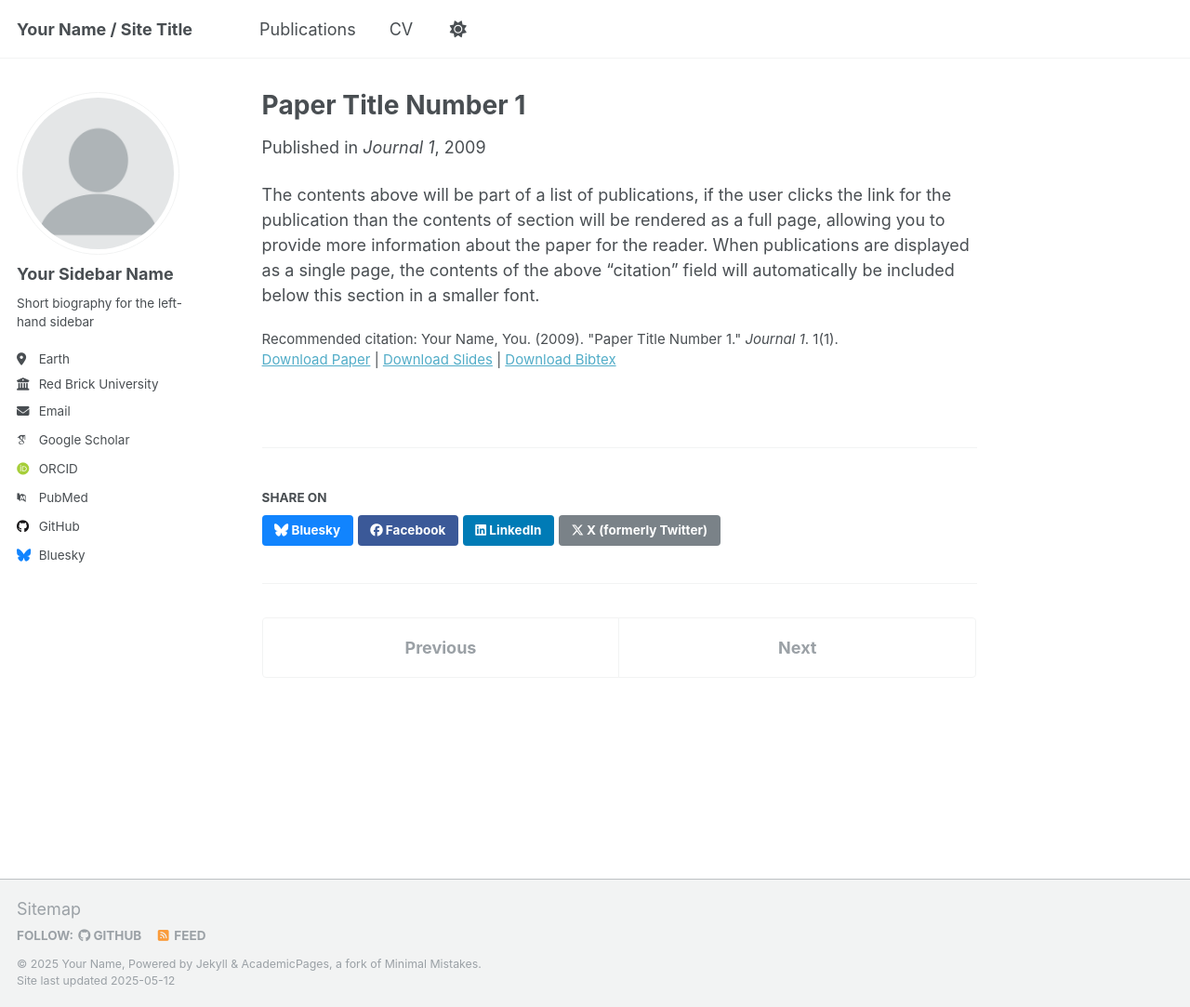
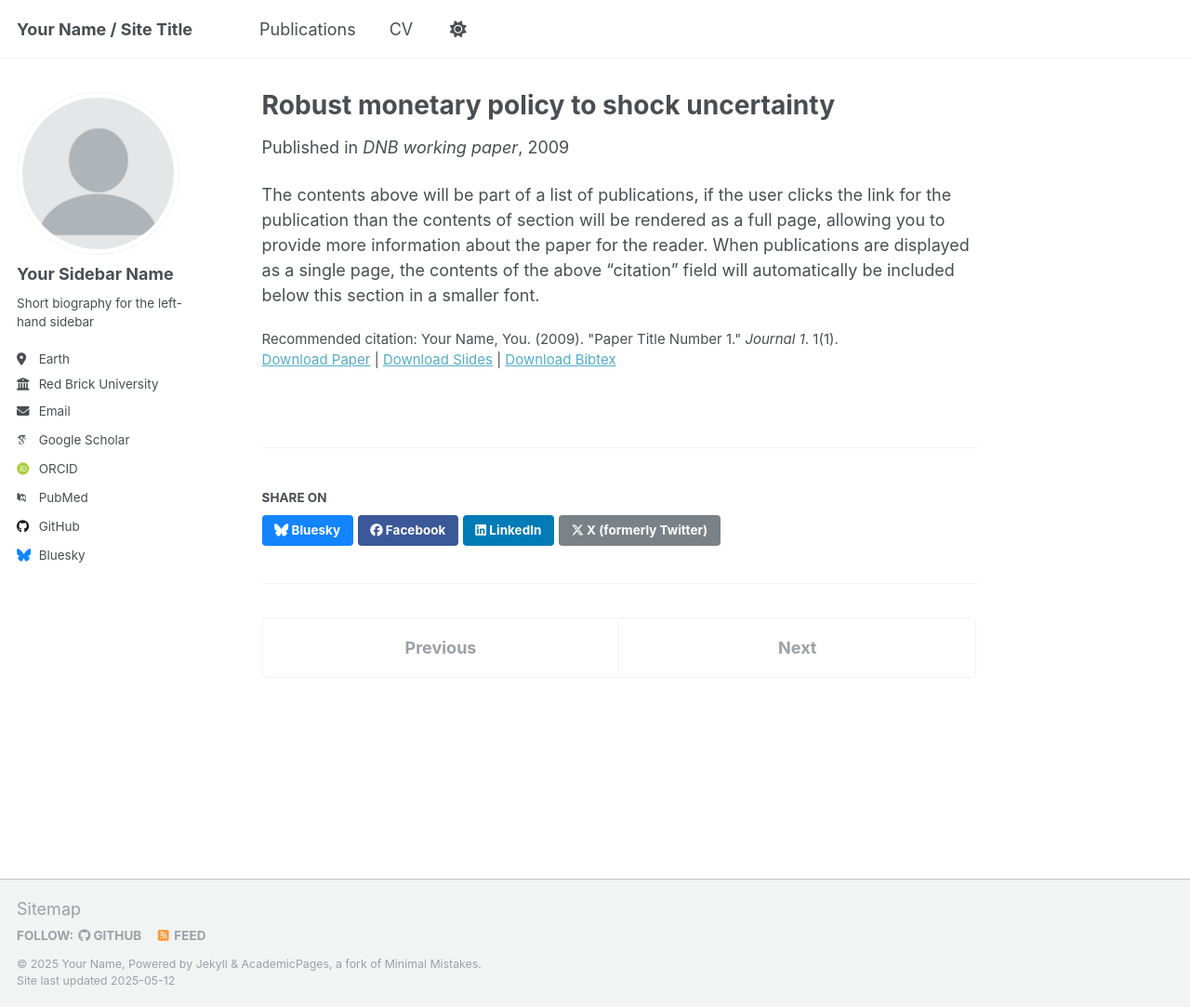
Before and after one commit to MarioCarceller/carcellermario.github.io, a Jekyll site: the page built from _publications/2009-10-01-paper-title-number-1.md, in a window 1280 px wide and 1083 px high. Shown: the whole window at 93% size. Built offline with Jekyll 4.4.1, drawn with Linux system fonts in a browser that asks for light colours; some web fonts are replaced.

Commit message:
Update 2009-10-01-paper-title-number-1.md

```diff
--- a/_publications/2009-10-01-paper-title-number-1.md
+++ b/_publications/2009-10-01-paper-title-number-1.md
@@ -1,13 +1,13 @@
 ---
-title: "Paper Title Number 1"
+title: "Robust monetary policy to shock uncertainty"
 collection: publications
 category: manuscripts
 permalink: /publication/2009-10-01-paper-title-number-1
 excerpt: 'This paper is about the number 1. The number 2 is left for future work.'
 date: 2009-10-01
-venue: 'Journal 1'
+venue: 'DNB working paper'
 slidesurl: 'http://academicpages.github.io/files/slides1.pdf'
-paperurl: 'http://academicpages.github.io/files/paper1.pdf'
+paperurl: '[http://academicpages.github.io/files/paper1.pdf](https://papers.ssrn.com/sol3/papers.cfm?abstract_id=4599014)'
 bibtexurl: 'http://academicpages.github.io/files/bibtex1.bib'
 citation: 'Your Name, You. (2009). &quot;Paper Title Number 1.&quot; <i>Journal 1</i>. 1(1).'
 ---
```
